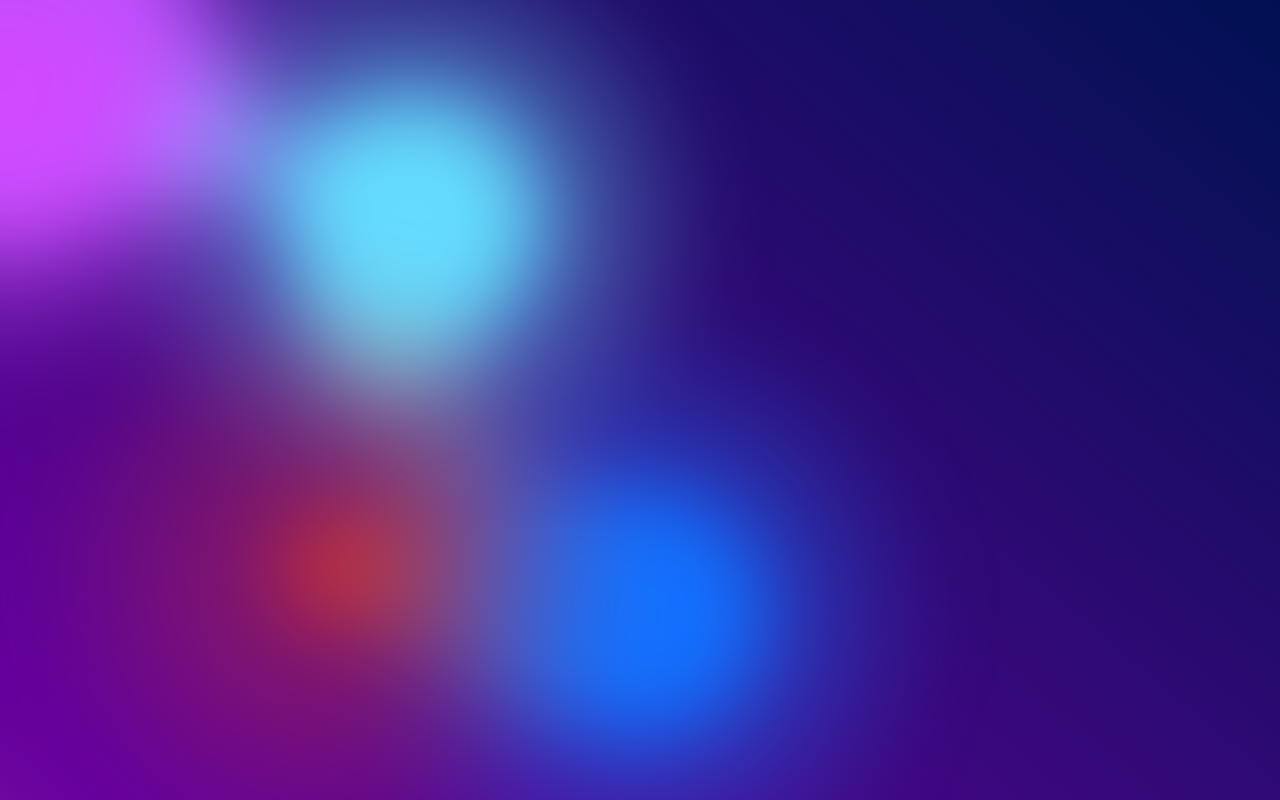
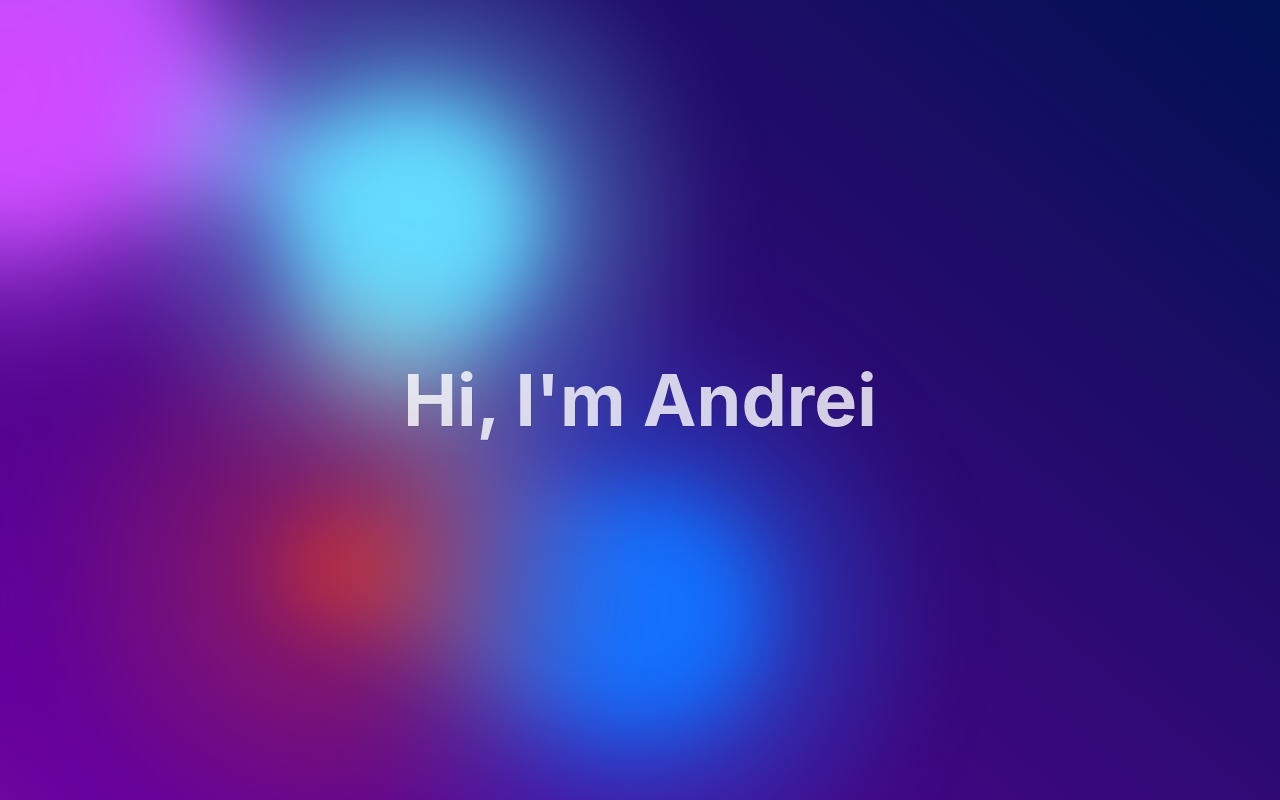
Before and after one commit to Popa-Andrei-Valentin/My_Portofolio, a React (Vite) app: page / in a window 1280 px wide. Built offline with nearby package versions, Linux system fonts and the light colour scheme.

Commit message:
Implement title inside jumbotron and stylize it

```diff
--- a/src/components/Jumbotron/Jumbotron.css
+++ b/src/components/Jumbotron/Jumbotron.css
@@ -39,6 +39,17 @@
    width: 100%;
    height: 100%;
    display: flex;
+   justify-content: center;
+   align-items: center;
+}
+
+h1 {
+   z-index: 99999;
+   color: white;
+   opacity: 0.8;
+   user-select: none;
+   text-shadow: 1px 1px rgba(0,0,0,0.1);
+   font-size: 4.5em;
 }
 
 .gradient-bg {
--- a/src/components/Jumbotron/Jumbotron.jsx
+++ b/src/components/Jumbotron/Jumbotron.jsx
@@ -29,8 +29,8 @@ export default function Jumbotron() {
 
     return (
         <>
-            <div class='jumbotron-container'>
-                <h1>Popa Andrei</h1>
+            <div className='jumbotron-container'>
+                <h1>Hi, I'm Andrei </h1>
                 <div className='gradient-bg'>
                     <svg xmlns="http://www.w3.org/2000/svg">
                         <defs>
```
